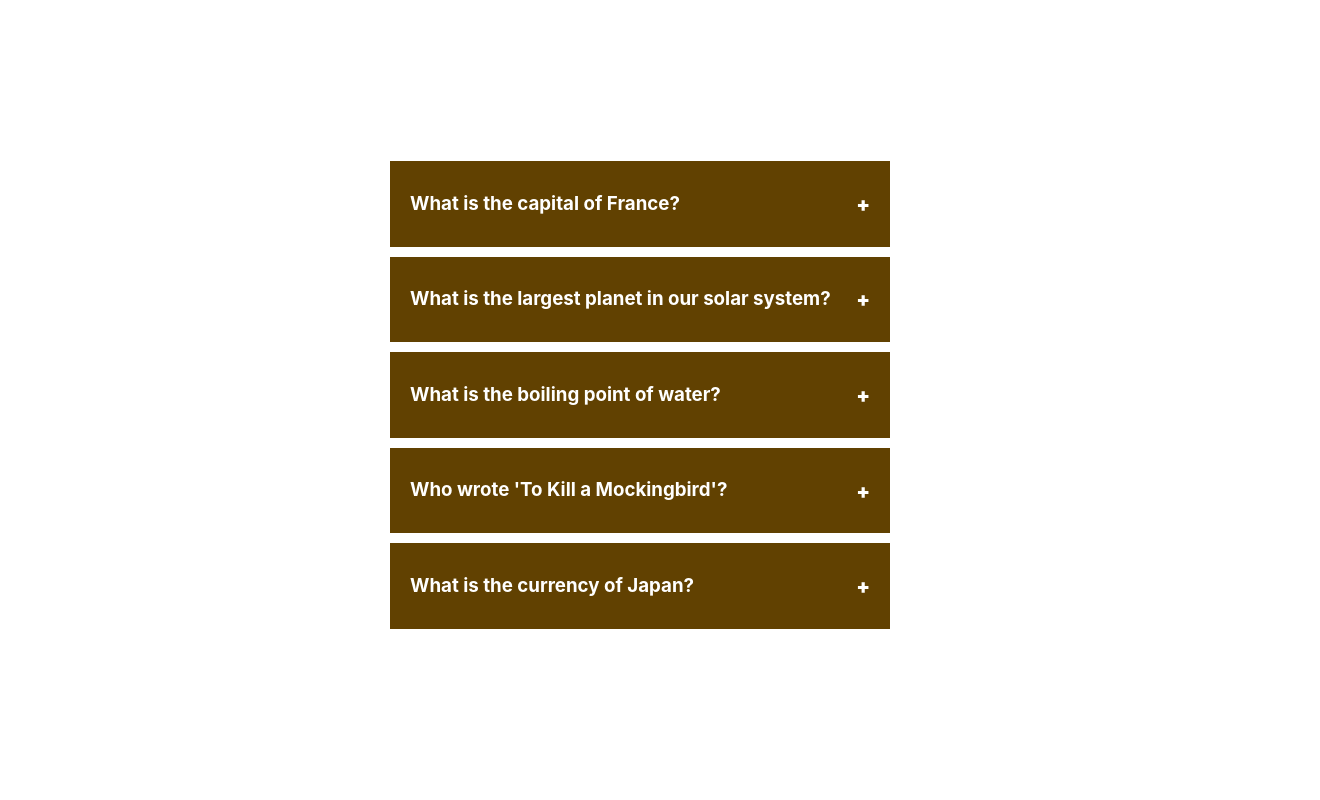
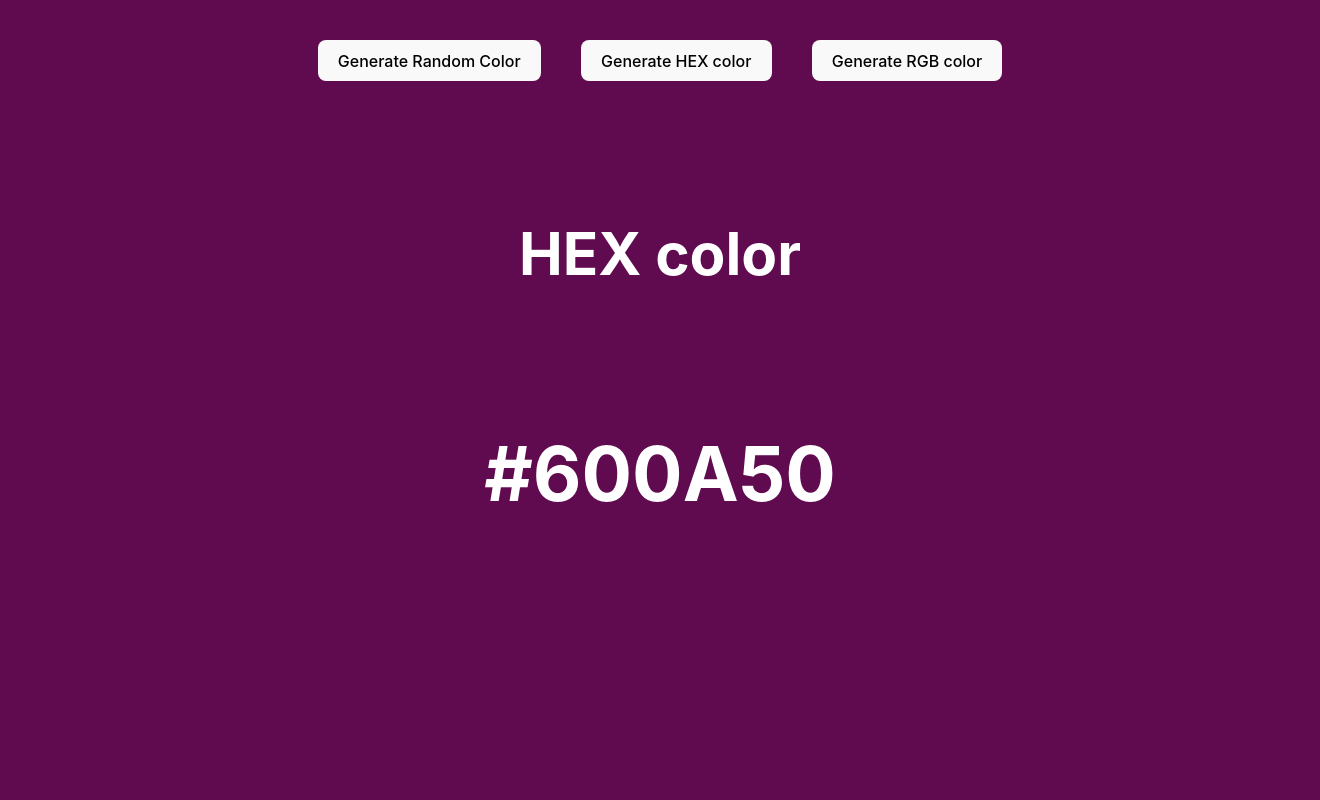
Before and after one commit to Sujan680/react-js-projects, a React (Vite) app in the folder my-project/: page / in a window 1280 px wide. Shown: the top 800 px of the page, 1320 px wide, since content can reach past the window. Built offline with nearby package versions, Linux system fonts and the light colour scheme.

Commit message:
Random Color generator using react js

```diff
--- a/my-project/src/App.jsx
+++ b/my-project/src/App.jsx
@@ -1,11 +1,15 @@
 import Accordian from "./components/accordian"
 import MultiSelectionAccordian from "./components/accordian/MultipleSelection"
+import RandomColor from "./components/random-color"
 
 const App = () => {
   return (
     <div>
-      <Accordian/>
-      <MultiSelectionAccordian/>
+      {/* <Accordian/>
+      <MultiSelectionAccordian/> */}
+
+      <RandomColor/>
+
     </div>
   )
 }
--- /dev/null
+++ b/my-project/src/components/random-color/index.jsx
@@ -0,0 +1,76 @@
+import { useEffect, useState } from "react";
+import './styles.css';
+
+const RandomColor = () => {
+    const [typeOfColor, setTypeOfColor] = useState("hex");
+    const [color, setColor] = useState("black");
+
+    function randomColorUtility(length) {
+        return Math.floor(Math.random() * length);
+    }
+
+    function handleCreateRandomHexColor() {
+        const hex = [0, 1, 2, 3, 4, 5, 6, 7, 8, 9, "A", "B", "D", "E", "F"];
+        let hexColor = "#";
+
+        for (let i = 0; i < 6; i++) {
+            hexColor += hex[randomColorUtility(hex.length)];
+        }
+        console.log(hexColor);
+        setColor(hexColor);
+    }
+
+    function handleCreateRandomRgbColor() {
+        const r = randomColorUtility(256);
+        const g = randomColorUtility(256);
+        const b = randomColorUtility(256);
+
+        setColor(`rgb(${r}, ${g}, ${b})`);
+    }
+
+    useEffect(() => {
+        if(typeOfColor === 'rgb') handleCreateRandomRgbColor();
+        else handleCreateRandomHexColor();
+    },[typeOfColor])
+
+    return (
+        <div
+            style={{
+                width: "100vw",
+                height: "100vh",
+                background: color,
+                textAlign: 'center',
+                padding: '20px',
+            }}
+            className="container"
+        >
+            <button className="btn"
+                onClick={
+                    typeOfColor === "hex"
+                        ? handleCreateRandomHexColor
+                        : handleCreateRandomRgbColor
+                }
+            >
+                Generate Random Color
+            </button>
+            <button className="btn" onClick={() => setTypeOfColor("hex")}>Generate HEX color</button>
+            <button className="btn" onClick={() => setTypeOfColor("rgb")}>Generate RGB color</button>
+            <div
+                style={{
+                    display: "flex",
+                    justifyContent: "center",
+                    alignItems: "center",
+                    color: "#fff",
+                    fontSize: "50px",
+                    marginTop: "50px",
+                    flexDirection:'column'
+                }}
+            >
+                <h3> {typeOfColor === 'rgb' ? 'RGB color' : 'HEX color'} </h3>
+                <h2> {color} </h2>
+            </div>
+        </div>
+    );
+};
+
+export default RandomColor;
--- /dev/null
+++ b/my-project/src/components/random-color/styles.css
@@ -0,0 +1,10 @@
+
+
+button{
+    margin: 20px;
+    padding: 10px;
+    font-size: 20px;
+    font-weight: 900;
+    border: none;
+    outline: none;
+}
```
